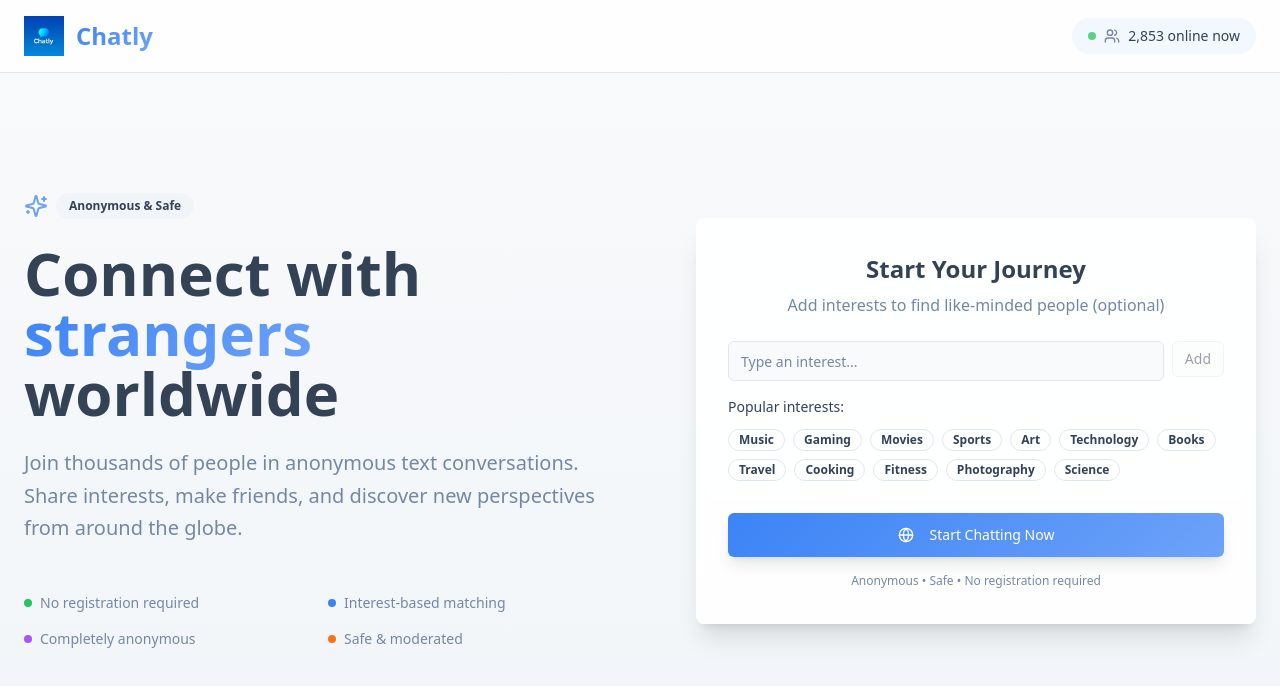
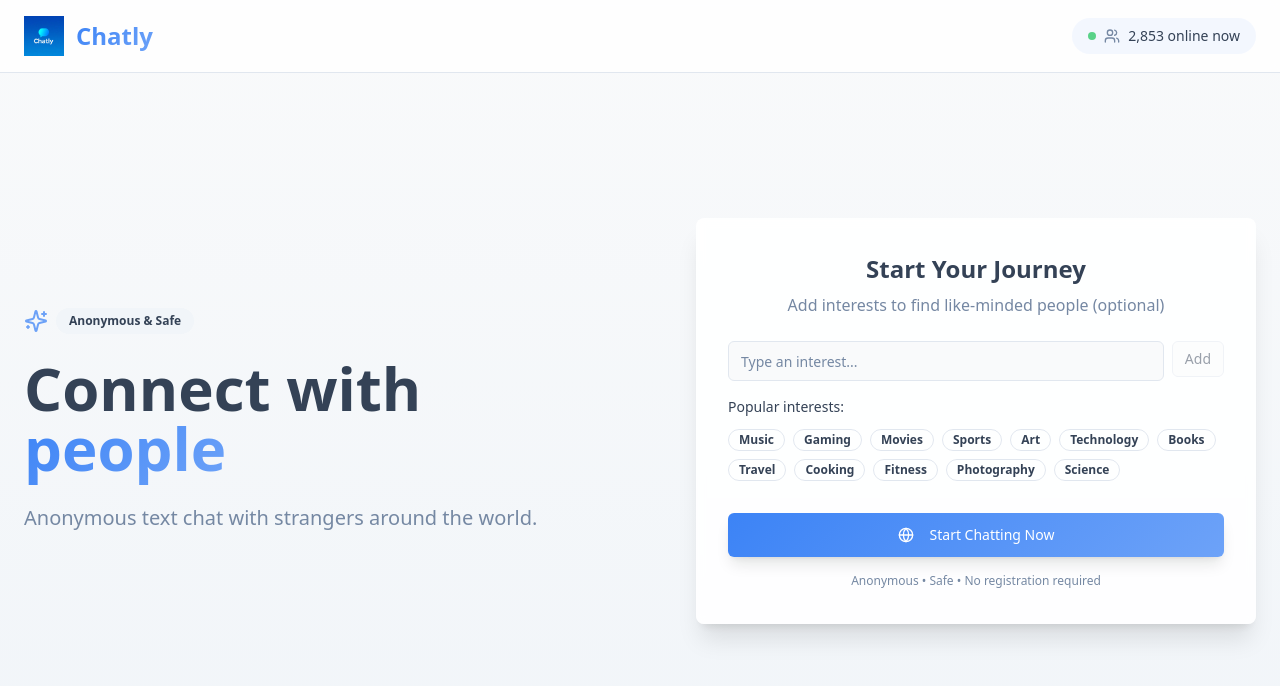
Before and after one commit to bgakhil/thechatlyrelease, a React (Vite) app: page / in a window 1280 px wide. Shown: the top 686 px of the page. Built offline with nearby package versions, Linux system fonts and the light colour scheme.

Commit message:
Update landing page text
Simplify landing page text to "Connect with people" and remove statistics and feature list.

```diff
--- a/src/components/ChatLanding.tsx
+++ b/src/components/ChatLanding.tsx
@@ -76,39 +76,13 @@ const ChatLanding = ({
               <h2 className="text-5xl lg:text-6xl font-bold leading-tight">
                 Connect with{' '}
                 <span className="bg-gradient-primary bg-clip-text text-transparent">
-                  strangers
-                </span>{' '}
-                worldwide
+                  people
+                </span>
               </h2>
 
               <p className="text-xl text-muted-foreground leading-relaxed">
-                Join thousands of people in anonymous text conversations.
-                Share interests, make friends, and discover new perspectives
-                from around the globe.
+                Anonymous text chat with strangers around the world.
               </p>
-            </div>
-
-            {/* Stats */}
-
-
-            {/* Features */}
-            <div className="grid grid-cols-2 gap-4 pt-4">
-              <div className="flex items-center space-x-2">
-                <div className="w-2 h-2 bg-green-500 rounded-full"></div>
-                <span className="text-sm text-muted-foreground">No registration required</span>
-              </div>
-              <div className="flex items-center space-x-2">
-                <div className="w-2 h-2 bg-blue-500 rounded-full"></div>
-                <span className="text-sm text-muted-foreground">Interest-based matching</span>
-              </div>
-              <div className="flex items-center space-x-2">
-                <div className="w-2 h-2 bg-purple-500 rounded-full"></div>
-                <span className="text-sm text-muted-foreground">Completely anonymous</span>
-              </div>
-              <div className="flex items-center space-x-2">
-                <div className="w-2 h-2 bg-orange-500 rounded-full"></div>
-                <span className="text-sm text-muted-foreground">Safe & moderated</span>
-              </div>
             </div>
           </div>
 
```
